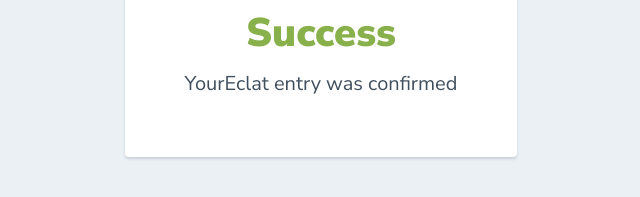
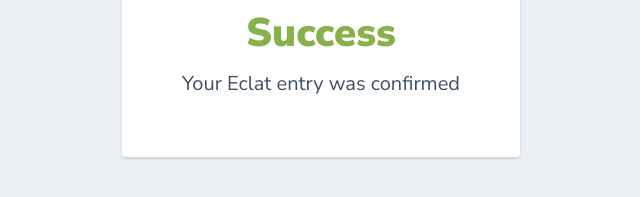
Before and after one commit to IronMan-1000/accept, a plain HTML site: page index.html in a window 1280 px wide. Shown: the part 329-526 px from the top of the page, 319-959 px from the left. Drawn offline with Linux system fonts and the light colour scheme.

Commit message:
Update index.html

```diff
--- a/index.html
+++ b/index.html
@@ -42,7 +42,7 @@
         <i class="checkmark">✓</i>
       </div>
         <h1>Success</h1>
-        <p>YourEclat entry was confirmed</p>
+        <p>Your Eclat entry was confirmed</p>
       </div>
     </body>
 </html>
```
